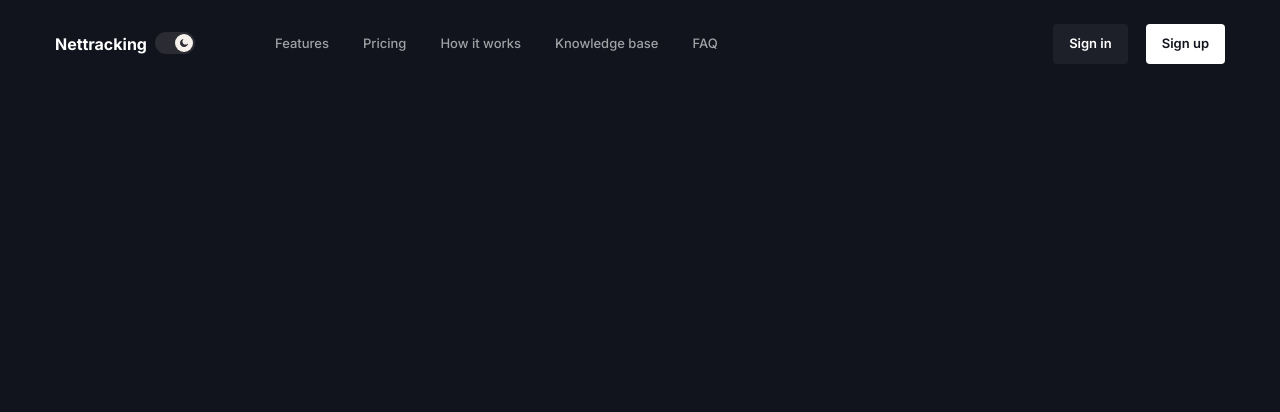
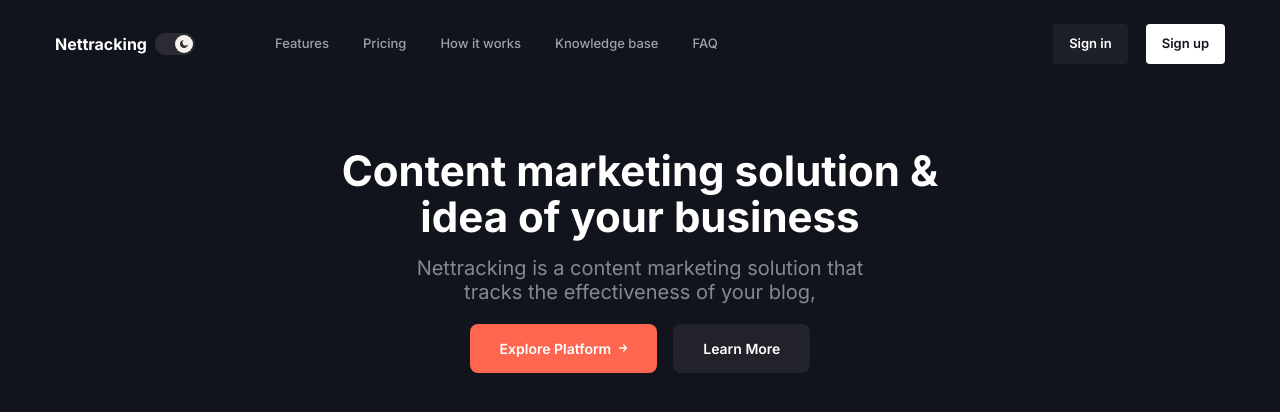
Before and after one commit to Anirat04/Nettracking, a website: page src/index.html in a window 1280 px wide. Drawn offline with Linux system fonts and the light colour scheme.

Commit message:
Banner section added

```diff
--- a/src/index.html
+++ b/src/index.html
@@ -20,14 +20,16 @@
 
 <body class="bg-[#12141D] font-inter">
     <main>
-        <nav class="max-w-[1170px] mx-auto py-6 flex items-center gap-[80px]">
+        <!-- Navbar Starts here -->
+        <nav id="navbar" class="max-w-[1170px] mx-auto py-6 flex items-center gap-[80px]">
             <!-- Header- LOGO and Theme change button starts here -->
-            <header class="flex gap-2">
+            <header class="flex items-center gap-2">
                 <div>
                     <h2 class="font-bold text-white">Nettracking</h2>
                 </div>
                 <div class="w-[40px] h-[22px] rounded-full bg-[#2A2B33] relative">
-                    <div class="bg-[#F6F1EC] w-[18px] h-[18px] rounded-full flex items-center justify-center absolute right-[2px] top-1/2 -translate-y-1/2">
+                    <div
+                        class="bg-[#F6F1EC] w-[18px] h-[18px] rounded-full flex items-center justify-center absolute right-[2px] top-1/2 -translate-y-1/2">
                         <svg width="8" height="8" viewBox="0 0 8 8" fill="none" xmlns="http://www.w3.org/2000/svg">
                             <path
                                 d="M6.91811 6.81362C7.46774 6.264 7.82628 5.59572 7.99392 4.89124C8.04193 4.68945 7.79393 4.55321 7.64762 4.70024C7.64583 4.70206 7.64403 4.70385 7.64223 4.70565C6.41936 5.92853 4.42202 5.90495 3.229 4.63492C2.10425 3.43756 2.11902 1.57867 3.26118 0.397922C3.27559 0.383036 3.2901 0.368325 3.30473 0.353789C3.45143 0.208037 3.31431 -0.0388342 3.11312 0.00897873C2.4149 0.174909 1.75219 0.528341 1.20524 1.06946C-0.393934 2.65162 -0.402941 5.21679 1.18557 6.80963C2.76714 8.39553 5.33488 8.39684 6.91811 6.81362Z"
@@ -39,7 +41,7 @@
             <!-- Header- LOGO and Theme change button ends here -->
 
             <!-- Navigation menu starts here -->
-             <menu class="flex-grow">
+            <menu class="flex-grow">
                 <ul class="flex gap-[34px] text-[13px] font-medium">
                     <li class="text-[#a0a1a5] hover:text-white"><a href="">Features</a></li>
                     <li class="text-[#a0a1a5] hover:text-white"><a href="">Pricing</a></li>
@@ -47,16 +49,44 @@
                     <li class="text-[#a0a1a5] hover:text-white"><a href="">Knowledge base</a></li>
                     <li class="text-[#a0a1a5] hover:text-white"><a href="">FAQ</a></li>
                 </ul>
-             </menu>
+            </menu>
             <!-- Navigation menu ends here -->
 
             <!-- Signin Signup buttons starts here -->
             <div class="flex gap-[18px]">
-                <button class="py-[10px] px-[16px] text-white text-[13px] font-semibold bg-[#1D1F29] rounded-[4px]"><a href="#">Sign in</a></button>
-                <button class="py-[10px] px-[16px] text-[#12141D] text-[13px] font-semibold bg-white rounded-[4px]"><a href="#">Sign up</a></button>
+                <button class="py-[10px] px-[16px] text-white text-[13px] font-semibold bg-[#1D1F29] rounded-[4px]"><a
+                        href="#">Sign in</a></button>
+                <button class="py-[10px] px-[16px] text-[#12141D] text-[13px] font-semibold bg-white rounded-[4px]"><a
+                        href="#">Sign up</a></button>
             </div>
             <!-- Signin Signup buttons ends here -->
         </nav>
+
+        <!-- Banner section starts here -->
+        <section id="banner" class="max-w-[1170px] mx-auto mt-[60px]">
+            <div class="max-w-[620px] mx-auto text-center">
+                <div>
+                    <h1 class="text-white text-[42px] font-bold leading-[46px]"> Content marketing solution & idea of your business</h1>
+                    <p class="text-[#87888D] text-[20px] leading-6 mt-4 px-20">Nettracking is a content marketing solution that tracks the effectiveness of your blog,</p>
+                </div>
+                <div class="flex justify-center gap-4 mt-5">
+                    <button class="bg-[#FF664F] text-[14px] font-semibold text-white flex items-center gap-2 py-[14px] px-[30px] rounded-lg">
+                        <span>Explore Platform </span>
+                        <span>
+                            <svg width="8" height="8" viewBox="0 0 8 8" fill="none" xmlns="http://www.w3.org/2000/svg">
+                                <path
+                                    d="M0.48084 4.65475C0.513574 4.66094 0.546702 4.6638 0.579847 4.6633L6.22369 4.6633L6.10062 4.73004C5.98033 4.79643 5.8709 4.88679 5.77722 4.99702L4.19455 6.84247C3.9861 7.07449 3.95108 7.44773 4.11155 7.72682C4.29831 8.02423 4.65647 8.0888 4.91154 7.87103C4.93215 7.85343 4.95174 7.83424 4.97014 7.81359L7.83212 4.47642C8.05579 4.21591 8.05598 3.79332 7.83257 3.53252C7.83243 3.53235 7.83227 3.53216 7.83212 3.532L4.97014 0.194825C4.7463 -0.0654532 4.38388 -0.0648696 4.16065 0.196139C4.14308 0.216684 4.12668 0.238542 4.11155 0.261568C3.95108 0.540661 3.9861 0.913902 4.19454 1.14592L5.77436 2.99471C5.85834 3.09274 5.9549 3.17494 6.06056 3.23833L6.23228 3.32843L0.611346 3.32843C0.318941 3.31577 0.0624004 3.55394 0.00746834 3.88908C-0.043135 4.25293 0.168795 4.59572 0.48084 4.65475Z"
+                                    fill="white" />
+                            </svg>
+                        </span>
+                    </button>
+                    <button class="bg-[#22222B] text-[14px] font-semibold text-white py-[14px] px-[30px] rounded-lg">
+                        <a href="">Learn More</a>
+                    </button>
+                </div>
+            </div>
+        </section>
+        <!-- Banner section ends here -->
     </main>
 </body>
 
```
Also changed, not shown: src/output.css.
